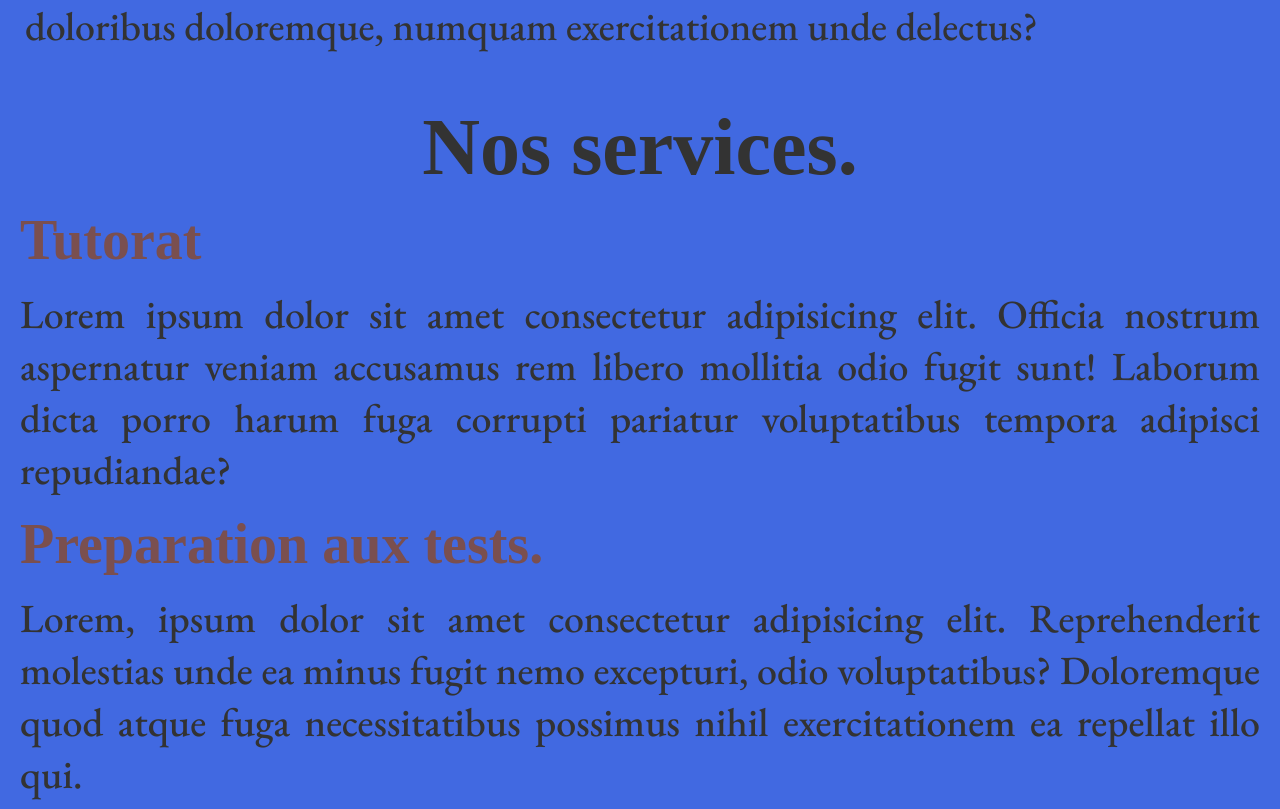
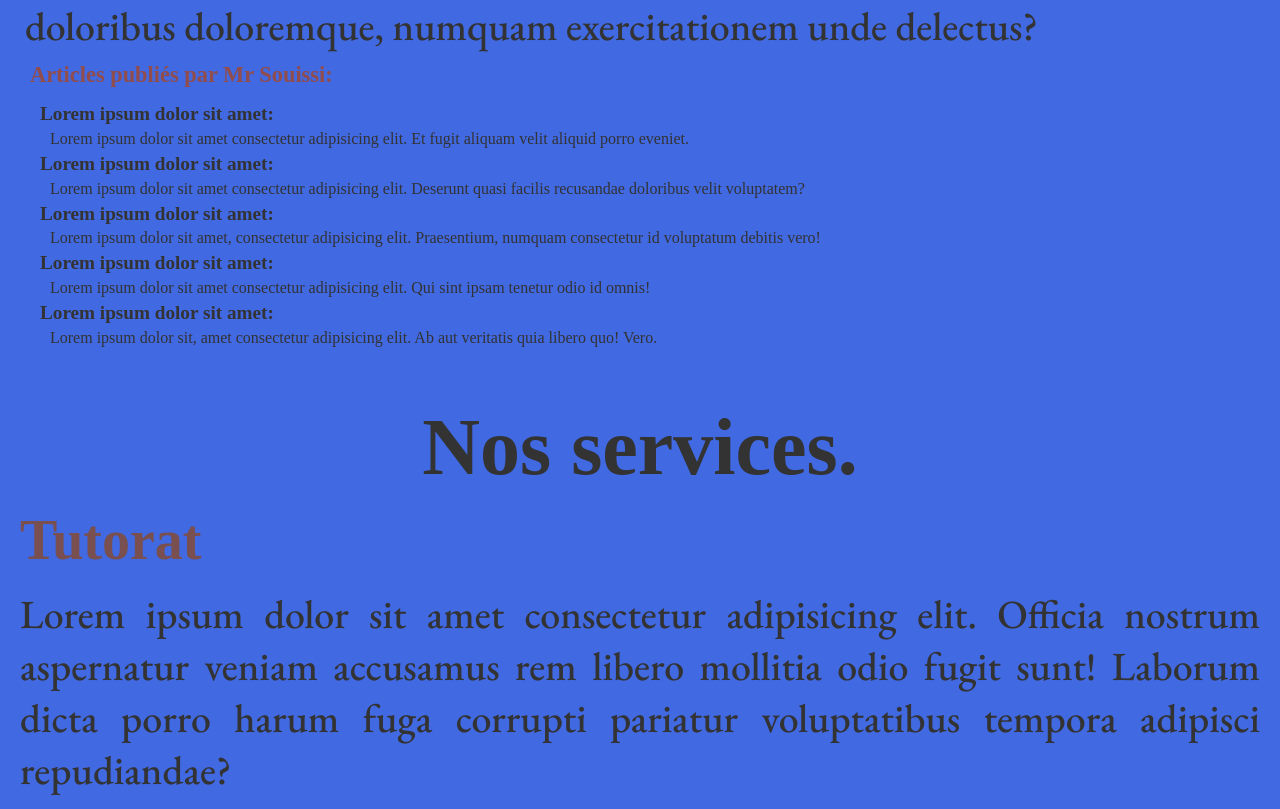
Before and after one commit to Sofien-Bouharb/souissiWebSite, a plain HTML site: page index.html in a window 1280 px wide. Shown: the part 1134-1943 px from the top of the page. Drawn offline with nearby package versions, Linux system fonts and the light colour scheme.

Commit message:
added article publiés and other stuff

```diff
--- a/css/style.css
+++ b/css/style.css
@@ -64,17 +64,16 @@ header {
   border: none;
 }
 .menuList li a {
+  display: block;
+  font-size: 0.6rem;
   text-decoration: none;
   color: #4b3e3e;
-  font-size: 0.6rem;
   font-family: "Arvo", serif;
-  font-weight: 400;
+  font-weight: bold;
   font-style: normal;
-  display: block;
-  font-weight: bold;
 }
 
-.menuList li:hover {
+.menuList li:active {
   transform: scale(1.2);
 }
 
@@ -105,6 +104,7 @@ header {
 .menuList li select option {
   background-color: rgb(53, 148, 148);
   color: #7a4f4f;
+  text-align: center;
 }
 
 .firstBiography {
@@ -154,6 +154,32 @@ header {
   font-size: 1.2rem;
 }
 
+.articlesPub {
+  padding: 10px;
+}
+
+.articlesPub .articlePubTitle {
+  color: rgb(145, 76, 76);
+  margin-bottom: 15px;
+  font-size: 1.4rem;
+}
+
+.articlesPub .listeArticles {
+  list-style-type: none;
+}
+
+.articlesPub ul li {
+  font-weight: bold;
+  margin-bottom: 0.3rem;
+  margin-left: 10px;
+  font-size: 1.2rem;
+}
+
+.articlesPub .listeArticles p {
+  margin-bottom: 5px;
+  margin-left: 20px;
+}
+
 .biographyTitle {
   display: flex;
   flex-flow: column;
@@ -196,6 +222,13 @@ header {
 }
 
 /* responsive_design */
+/* exception */
+@media screen and (min-width: 370px) {
+  .menuList li a {
+    font-size: 0.8rem;
+    font-weight: bold;
+  }
+}
 
 /* small */
 
@@ -255,13 +288,16 @@ header {
   .nosServices p {
     font-size: 1.5rem;
   }
+  .menuList ul li:nth-child(2) {
+    margin-right: 40 px;
+  }
 }
 
 /* medium */
 @media screen and (min-width: 768px) {
   .menuList li a {
-    font-size: 1.5rem;
-    font-weight: normal;
+    font-size: 1.6rem;
+    font-weight: 525;
   }
   .menuList li select {
     width: 4vw;
@@ -310,7 +346,7 @@ header {
 /* large */
 @media screen and (min-width: 1024px) {
   .menuList li a {
-    font-size: 1.5rem;
+    font-size: 2.2rem;
   }
   .menuList li select {
     width: 3vw;
--- a/index.html
+++ b/index.html
@@ -70,6 +70,7 @@
             consequatur rerum fuga deleniti quae esse quidem eos qui.
           </p>
         </div>
+
         <br /><br />
         <div class="secondBiography">
           <img
@@ -88,7 +89,40 @@
             obcaecati ratione! Placeat magnam cupiditate dolor est harum, ut
             ipsam, doloribus doloremque, numquam exercitationem unde delectus?
           </p>
-          <p id="toServices" style="margin-bottom: 10px"></p>
+          <div class="articlesPub">
+            <h2 class="articlePubTitle">
+              Articles publiés par Mr
+              <span style="white-space: nowrap">Souissi:</span>
+            </h2>
+            <ul class="listeArticles">
+              <li class="art1">Lorem ipsum dolor sit amet:</li>
+              <p class="desrArt1">
+                Lorem ipsum dolor sit amet consectetur adipisicing elit. Et
+                fugit aliquam velit aliquid porro eveniet.
+              </p>
+              <li class="art2">Lorem ipsum dolor sit amet:</li>
+              <p class="descArt2">
+                Lorem ipsum dolor sit amet consectetur adipisicing elit.
+                Deserunt quasi facilis recusandae doloribus velit voluptatem?
+              </p>
+              <li class="art3">Lorem ipsum dolor sit amet:</li>
+              <p class="descArt3">
+                Lorem ipsum dolor sit amet, consectetur adipisicing elit.
+                Praesentium, numquam consectetur id voluptatum debitis vero!
+              </p>
+              <li class="art4">Lorem ipsum dolor sit amet:</li>
+              <p class="desrArt4">
+                Lorem ipsum dolor sit amet consectetur adipisicing elit. Qui
+                sint ipsam tenetur odio id omnis!
+              </p>
+              <li class="art5">Lorem ipsum dolor sit amet:</li>
+              <p class="descrArt5">
+                Lorem ipsum dolor sit, amet consectetur adipisicing elit. Ab aut
+                veritatis quia libero quo! Vero.
+              </p>
+            </ul>
+          </div>
+          <span id="toServices"></span>
         </div>
       </article>
 
```
